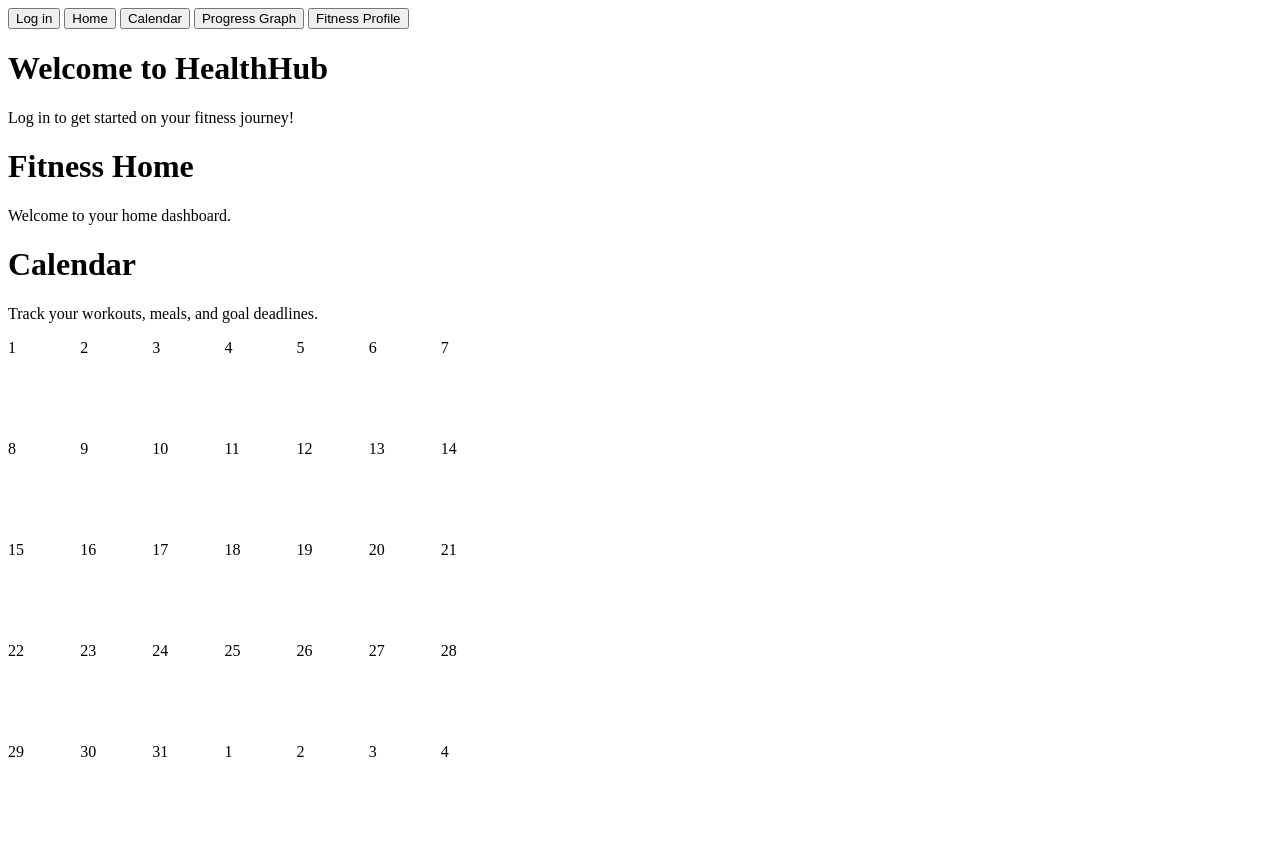
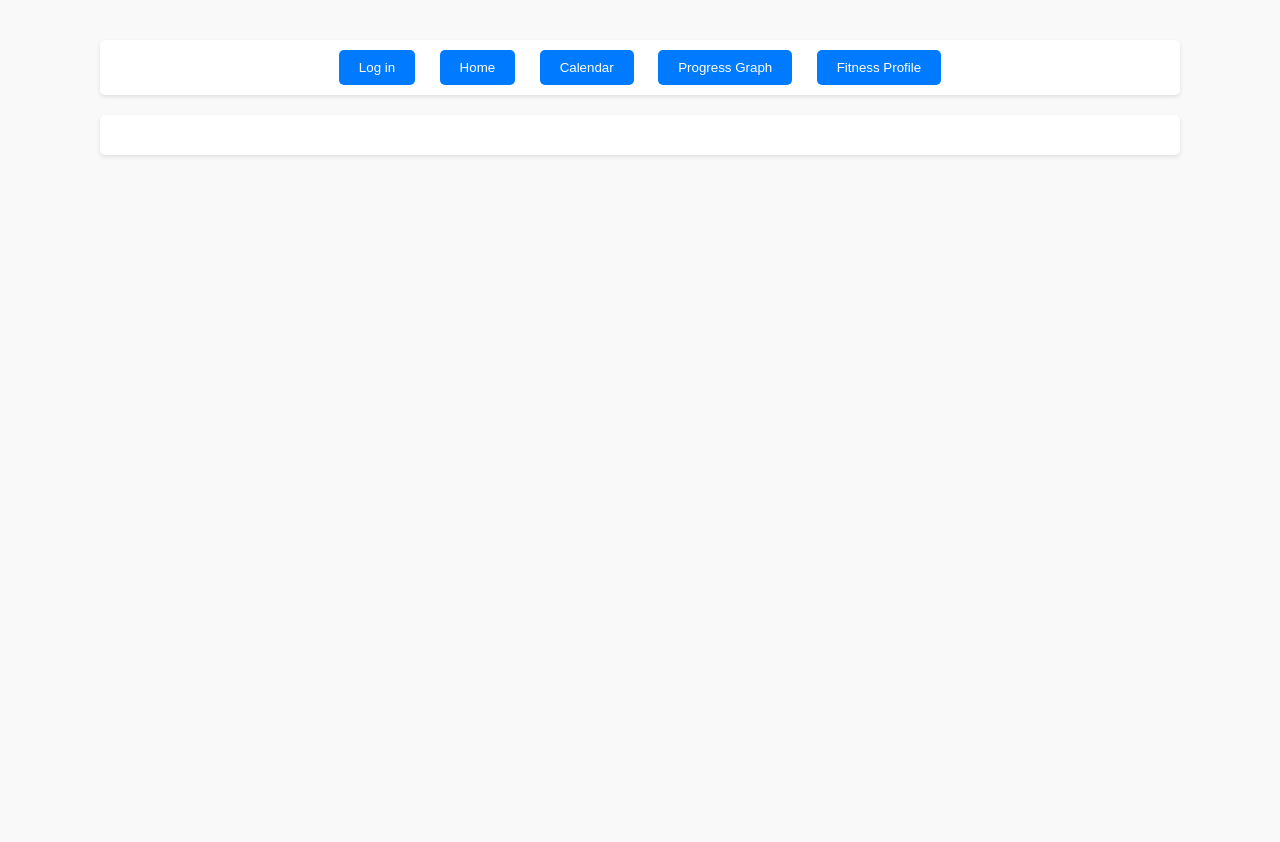
Before and after one commit to tjfrench24/team-3-project, a website: page src/index.html in a window 1280 px wide. Shown: the top 842 px of the page. Drawn offline with Linux system fonts and the light colour scheme.

Commit message:
<feature/style-navigation-buttons-and-app-layout>(<Navigation buttons and page layouts styling #7>): <css to style these features>

```diff
--- a/src/main.css
+++ b/src/main.css
@@ -1,3 +1,71 @@
+body,
+html {
+  margin-left: 50px;
+  margin-right: 50px;
+  margin-top: 20px;
+  margin-bottom: 50%;
+  padding: 0;
+  font-family: Arial, sans-serif;
+  background-color: #f9f9f9;
+}
+
+nav {
+  background-color: #fff;
+  padding: 10px;
+  text-align: center;
+  border-radius: 5px;
+  box-shadow: 0 2px 4px rgba(0, 0, 0, 0.1);
+  margin-bottom: 20px;
+}
+
+nav button {
+  background-color: #007bff;
+  border: none;
+  color: white;
+  padding: 10px 20px;
+  margin: 0 10px;
+  border-radius: 5px;
+  cursor: pointer;
+  transition: background-color 0.3s ease;
+}
+
+nav button:hover {
+  background-color: #0056b3;
+}
+
+#views {
+  padding: 20px;
+  text-align: left;
+  background-color: #fff;
+  border-radius: 5px;
+  box-shadow: 0 2px 4px rgba(0, 0, 0, 0.1);
+}
+
+.view {
+  display: none;
+  /* Hide all views by default */
+}
+
+@keyframes wiggle {
+  0% {
+    transform: rotate(-5deg);
+  }
+
+  50% {
+    transform: rotate(5deg);
+  }
+
+  100% {
+    transform: rotate(-5deg);
+  }
+}
+
+img:hover {
+  animation: wiggle 0.5s ease-in-out infinite;
+}
+
+/* calendar styling*/
+
 .grid-container {
     display: grid;
     grid-template-columns: repeat(7, auto);
@@ -10,7 +78,7 @@
     height: 50px;
     width: 50px;
     background-color: white;
-    color: blacks;
+    color: black;
   }
 
   .grid-item:hover {
```
